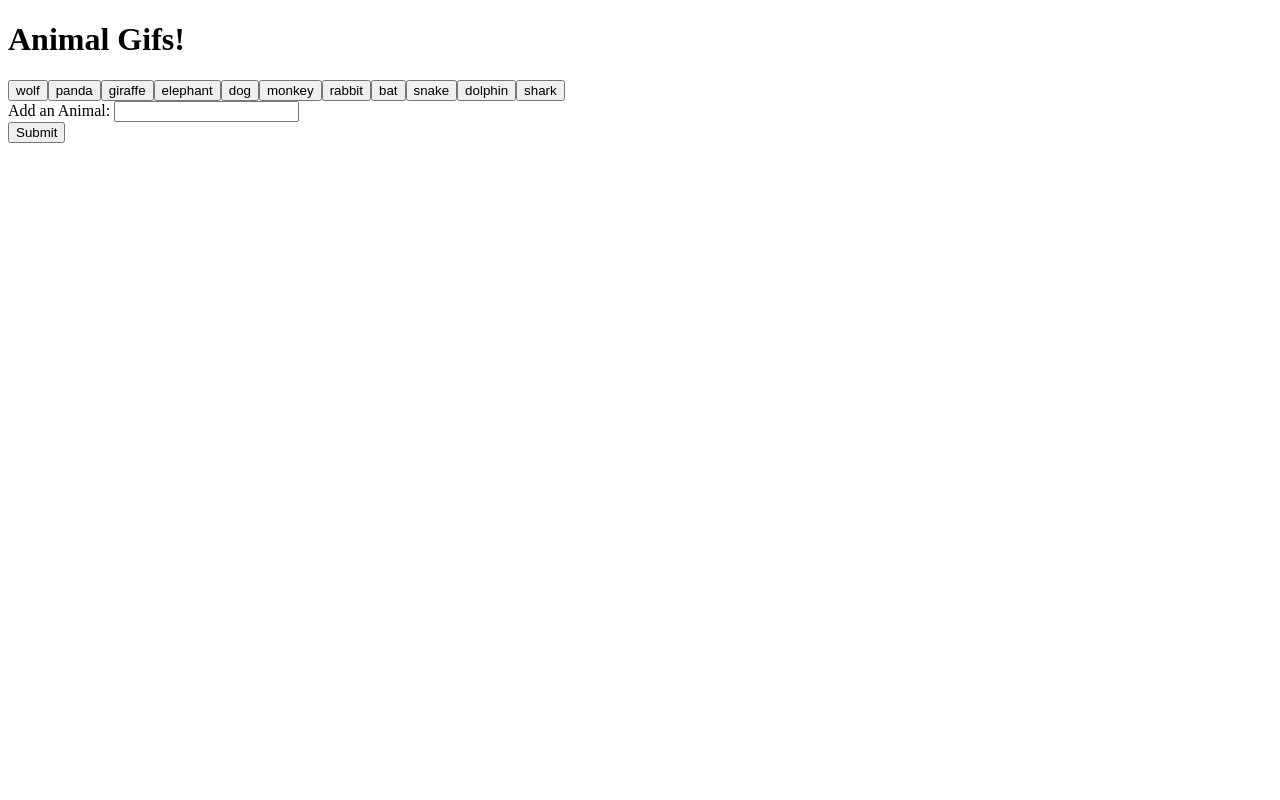
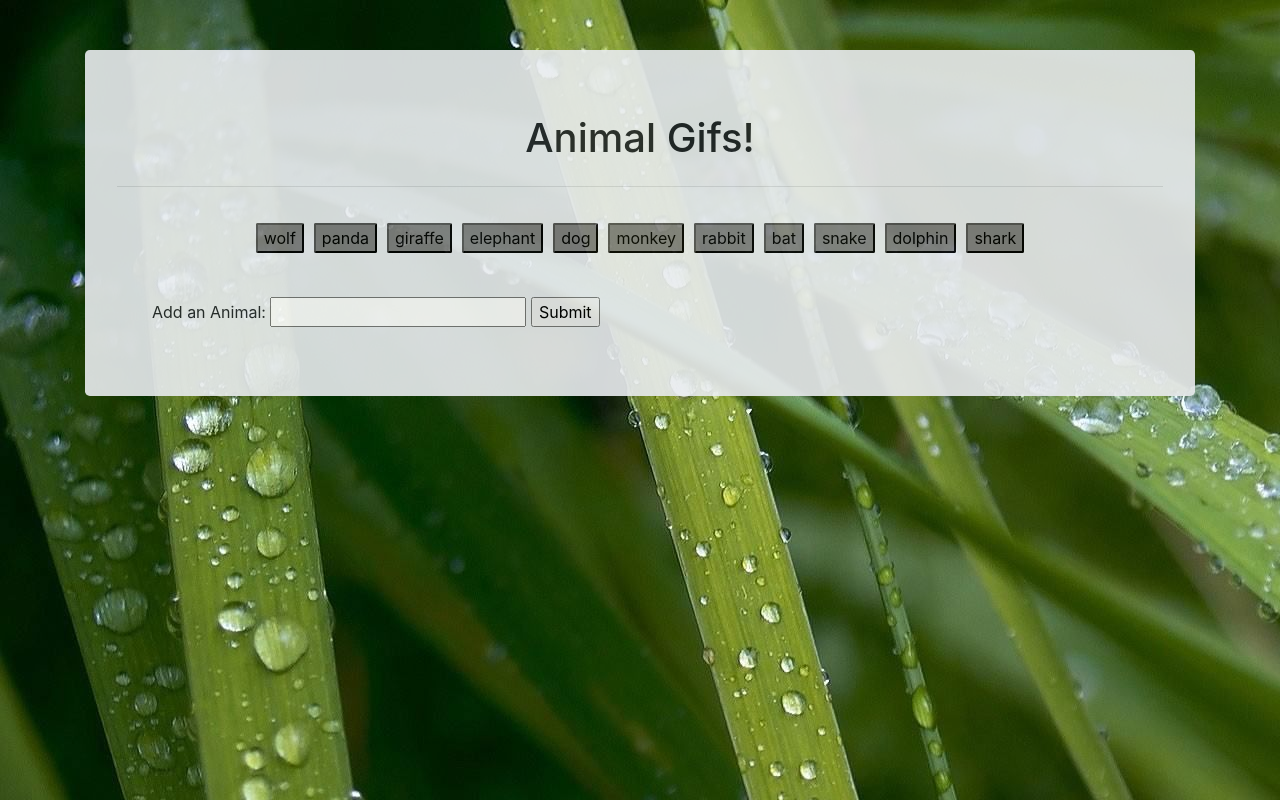
Before and after one commit to baltu008/GifTastic, a plain HTML site: page index.html in a window 1280 px wide. Drawn offline with nearby package versions, Linux system fonts and the light colour scheme.

Commit message:
add assets and css with background

```diff
--- a/script.js
+++ b/assets/script.js
@@ -13,7 +13,7 @@ function getAnimalGifs() {
     }).then(function (response) {
         console.log(response);
         for (i = 0; i < response.data.length; i++) {
-            $('#newAnimalBtn').text("src", response.data[i].images.fixed_height_small)
+            $('#newAnimalBtn').text("src", response.data[i].images.original)
 
             $('.newGif').text(JSON.stringify(response));
         }
--- /dev/null
+++ b/assets/style.css
@@ -0,0 +1,28 @@
+body {
+    min-height: 100%;
+    background-image: url("images/backgroundPhoto.jpg")
+}
+
+.container-jumbotron {
+    margin-top: 50px;
+    opacity: 0.9;
+}
+
+.row-header {
+    text-align: center;
+}
+
+.row-buttonOpt {
+    text-align: center;
+    padding: 15px;
+}
+
+.animal {
+    border-radius: 2px;
+    margin: 5px;
+    background-color: grey;
+}
+
+.row-btnSubmit {
+    margin-left: 20px;
+}
--- a/index.html
+++ b/index.html
@@ -5,29 +5,52 @@
     <meta charset="UTF-8">
     <meta name="viewport" content="width=device-width, initial-scale=1.0">
     <meta http-equiv="X-UA-Compatible" content="ie=edge">
-    <title>Document</title>
+    <title>GifTastic</title>
+
+    <!--Apply styling sheet and bootstrap-->
+    <link rel="stylesheet" href="https://maxcdn.bootstrapcdn.com/bootstrap/4.0.0/css/bootstrap.min.css" integrity="sha384-Gn5384xqQ1aoWXA+058RXPxPg6fy4IWvTNh0E263XmFcJlSAwiGgFAW/dAiS6JXm"
+        crossorigin="anonymous">
+    <link rel="stylesheet" href="assets/style.css">
+
 </head>
 
 <body>
-    <div class="container">
+    <div class="container container-jumbotron">
+        <div class="jumbotron">
+            <div class="row row-header">
+                <div class="col-12">
                     <h1>Animal Gifs!</h1>
+                </div>
+            </div>
+            <hr>
 
             <!-- Buttons should appear here -->
+            <div class="row row-buttonOpt">
+                <div class="col-12">
                     <div id="buttonView"></div>
                     <div class="newAnimalBtn"></div>
+                </div>
+            </div>
+            <br>
 
+            <div class="row row-btnSubmit">
+                <div class="col-6">
                     <form id="animal-form">
                         <label for="animal-input">Add an Animal:</label>
                         <input type="text" id="animal-input">
-            <br>
+
 
                         <input id="addAnimal" type="submit" value="Submit">
                     </form>
                 </div>
+            </div>
+            <div id="gifs-appear-hear"></div>
+        </div>
+    </div>
 
     <script src="https://code.jquery.com/jquery-3.3.1.min.js" integrity="sha256-FgpCb/KJQlLNfOu91ta32o/NMZxltwRo8QtmkMRdAu8="
         crossorigin="anonymous"></script>
-    <script src="script.js"></script>
+    <script src="assets/script.js"></script>
 </body>
 
 </html>
```
Also changed, not shown: assets/images/backgroundPhoto.jpg (added). Lines whose indentation alone changed are shown as unchanged.
